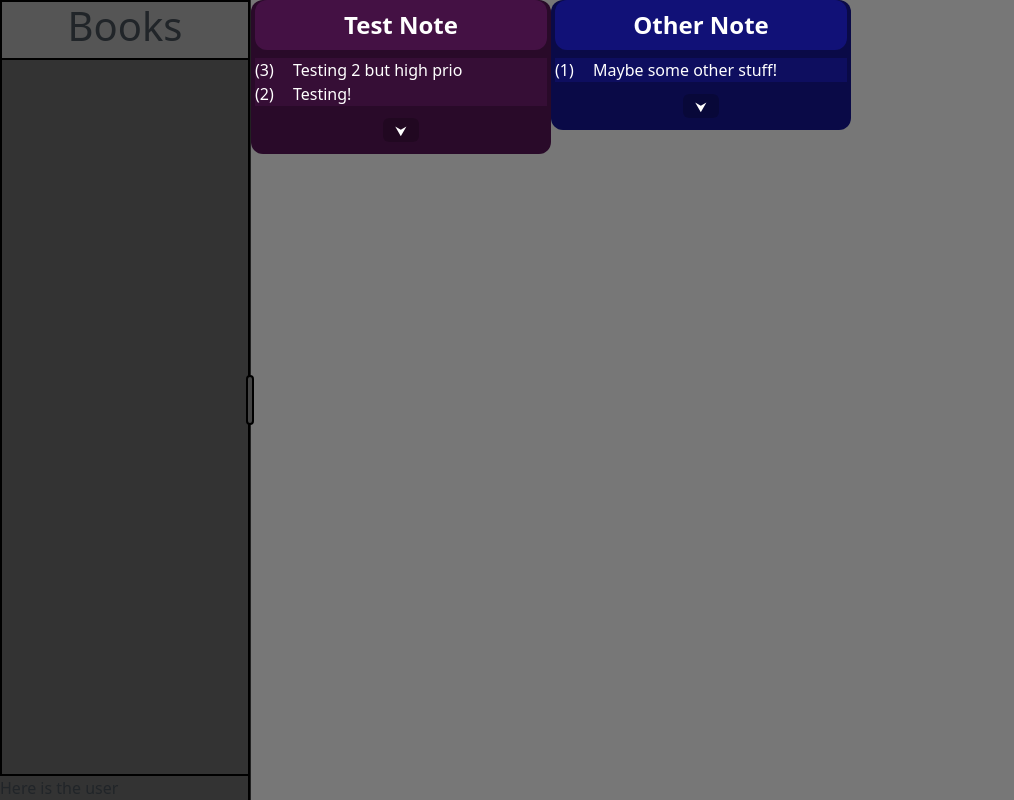
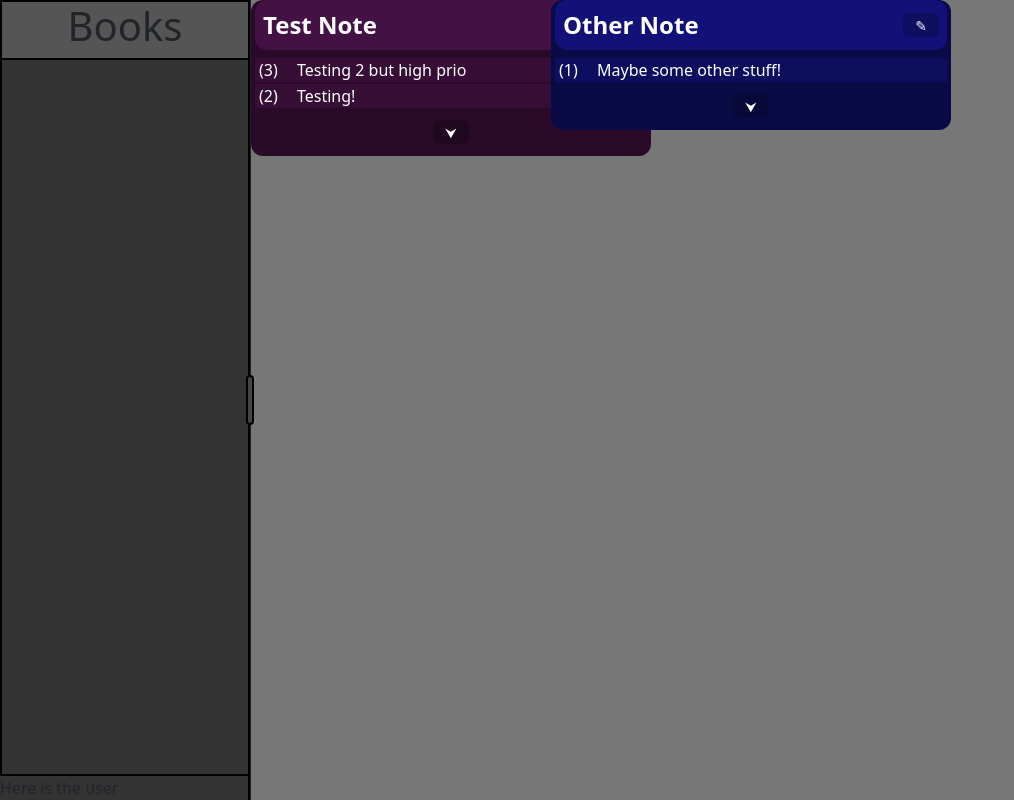
Before and after one commit to petitecoyote759/SSDTodoManager, a React (Vite) app in the folder frontend/: page / in a window 1280 px wide. Shown: the whole page, without its empty margins (0-1014 px from the left). Built offline with nearby package versions, Linux system fonts and the light colour scheme; no server answers.

Commit message:
Added renaming Notes

```diff
--- a/frontend/src/App.css
+++ b/frontend/src/App.css
@@ -97,7 +97,7 @@ body,
 
 .note {
     position: absolute;
-    width: 300px;
+    width: 400px;
     padding: 0 4px 12px;
     border-radius: 12px;
     color: white;
@@ -125,13 +125,82 @@ body,
     font-size: clamp(12px, 5vw, 24px);
     font-weight: bold;
     text-align: center;
+    margin-left: 8px;
 }
+
+.note-header-edit-button {
+    margin-left: auto;
+    margin-right: 8px;
+
+    width: 36px;
+    height: 24px;
+
+    border: none;
+    border-radius: 6px;
+
+    background: rgba(0, 0, 0, 0.2);
+    color: white;
+
+    font-size: 14px;
+    cursor: pointer;
+
+    transition: background-color 0.2s;
+}
+.note-header-edit-button:hover {
+    background: rgba(255, 255, 255, 0.2);
+}
+
+
+.note-header-input {
+    background: rgba(0, 0, 0, 0.2);
+    color: white;
+
+    border: none;
+    border-radius: 6px;
+
+    padding-left: 8px;
+    margin-left: 8px;
+
+    border: rgba(0, 0, 0, 0.3) solid 1px;
+}
+
+
+.note-header-input-save {
+    width: 48px;
+    height: 24px;
+
+    border: none;
+    border-radius: 6px;
+
+    background: rgba(0, 0, 0, 0.2);
+    color: white;
+
+    border: rgba(0, 0, 0, 0.3) solid 1px;
+    margin-left: 4px;
+
+    font-size: 14px;
+    cursor: pointer;
+
+    transition: background-color 0.2s;
+}
+
+.note-header-input-save:hover {
+    background: rgba(255, 255, 255, 0.2);
+}
+
+
+
+
+
+
 
 
 
 .note-entry {
     display: flex;
     gap: 8px;
+    margin-top: 2px;
+    align-items: flex-start;
 }
 
 
@@ -139,6 +208,19 @@ body,
     width: 30px;
     flex-shrink: 0;
     white-space: nowrap;
+    margin-left: 4px;
+}
+
+.note-entry-text {
+    flex: 1;
+    min-width: 0;
+    overflow-wrap: anywhere;
+}
+
+.note-entry-date {
+    white-space: nowrap;
+    margin-left: auto;
+    flex-shrink: 0;
 }
 
 
--- a/frontend/src/App.tsx
+++ b/frontend/src/App.tsx
@@ -17,7 +17,10 @@ export default function App() {
   const [isDragging, setIsDragging] = useState(false)
 
   const [items, setItems] = useState<Item[]>([])
-  const [name, setName] = useState<string>('')
+
+
+  const [editingNoteId, setEditingNoteID] = useState<number | null>(null)
+  const [editedNoteName, setEditedNoteName] = useState("")
 
 
   const [notes, setNotes] = useState<Note[]>([
@@ -41,6 +44,25 @@ export default function App() {
     const j = await res.json()
     setItems(j)
   }
+
+
+
+
+
+
+
+  function saveNoteName(note: Note) {
+    setNotes(previous =>
+      previous.map(noteAlt =>
+        noteAlt.id === note.id ?
+          {...noteAlt, name: editedNoteName.trim() || noteAlt.name } : noteAlt
+      )
+    )
+  }
+
+
+
+
 
 
 
@@ -210,15 +232,47 @@ export default function App() {
               onPointerMove={e => dragNote(e, note)}
               onPointerUp={() => setDraggingNoteID(null)}
               onPointerCancel={() => setDraggingNoteID(null)}
-            >
-              <span className="note-header-text">{note.name}</span>
+            > {/*Either editing or just render the name*/}
+              {editingNoteId === note.id ? (
+                <>
+                  <input
+                    className="note-header-input"
+                    value={editedNoteName}
+                    onChange={e => setEditedNoteName(e.target.value)}
+                    onPointerDown={e => e.stopPropagation()}
+                    autoFocus
+                  />
+
+                  <button
+                    type="button"
+                    className="note-header-input-save"
+                    onPointerDown={e => e.stopPropagation()}
+                    onClick={() => {setEditingNoteID(null); saveNoteName(note)}}
+                    >
+                      Save
+                    </button>
+                </>
+              ) : (
+                <span className="note-header-text">{note.name}</span>
+              )}
+              <button
+                className="note-header-edit-button"
+                onPointerDown={e => e.stopPropagation()}
+                onClick={() => {
+                  editingNoteId == note.id ?
+                    setEditingNoteID(null) :
+                    setEditingNoteID(note.id)
+                    setEditedNoteName(note.name)
+                }}
+              >✎</button>
           </div>
 
           {/*Entries*/}
           {note.entries.sort((a, b) => b.priority - a.priority).map(entry => (
             <div className="note-entry" style={{backgroundColor: note.secondaryColour}}>
               <span className="note-entry-priority">{`(${entry.priority})`}</span>
-              {entry.text}
+              <span className="note-entry-text">{entry.text}</span>
+              {entry.dueDate != null && (<span className="note-entry-date">{`${entry.dueDate?.toLocaleDateString()}`}</span>)}
             </div>
           ))}
 
```
